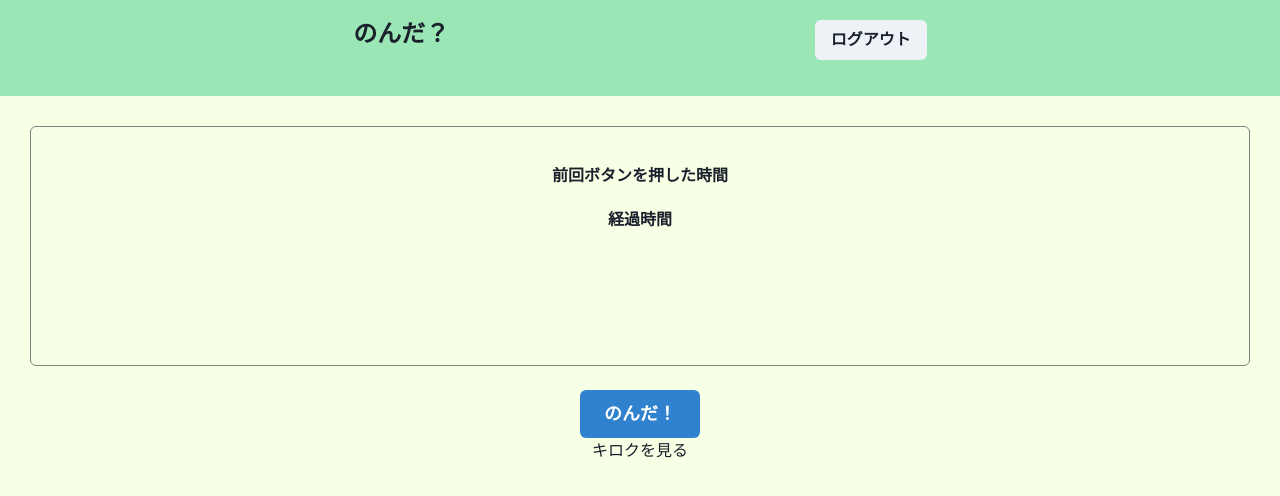
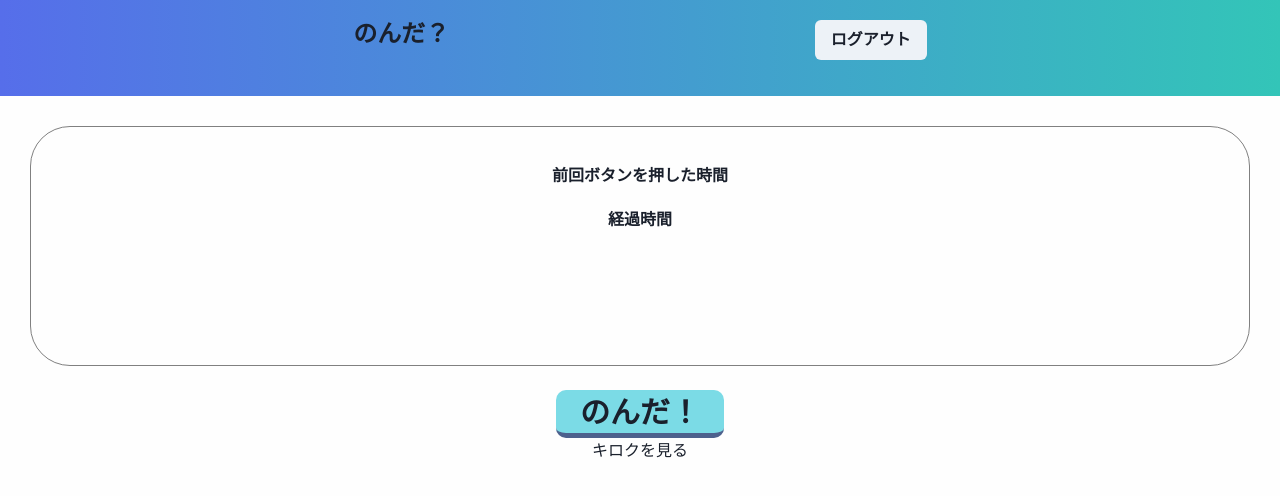
Before and after one commit to seetsuko/its-nonda-, a React (Create React App) app: page / in a window 1280 px wide. Shown: the top 496 px of the page. Built offline with nearby package versions, Linux system fonts and the light colour scheme; no server answers; sample sign-in values are in the browser's storage.

Commit message:
feat: 見た目がよくなかったので、chakraUIを修正した。

```diff
--- a/src/App.tsx
+++ b/src/App.tsx
@@ -10,7 +10,7 @@ type LoginStatus = {
   setToken: any;
 };
 
-// ログインできてるか
+// ログイン状態をContextにする
 export const LoginStatusContext = createContext<LoginStatus>({
   loading: true,
   token: '',
--- a/src/Header.tsx
+++ b/src/Header.tsx
@@ -11,7 +11,6 @@ export const Header = () => {
   const location = useLocation();
   const loginPagePath = location.pathname === '/login';
 
-  // ログインしているかどうかを判定する
   const login = token !== '';
 
   const handleLogoutSubmit = async () => {
@@ -23,7 +22,7 @@ export const Header = () => {
   };
 
   return (
-    <Box px={5} bgColor="green.200" height="12vh" m={0}>
+    <Box px={5} bgGradient="linear(to-r, #566eea,#33c5b8)" height="12vh" m={0}>
       {!loading && (
         <Container width="90vw">
           <Flex as="header" py="5" justifyContent="space-between" m="0px">
--- a/src/pages/Counter.tsx
+++ b/src/pages/Counter.tsx
@@ -67,13 +67,13 @@ export const Counter = () => {
   return (
     <Box>
       {!loading && (
-        <Box textAlign="center" p={30} bg="#f7ffe5" h="88vh">
+        <Box textAlign="center" p={30} bg="#fefefe" h="88vh">
           {login ? (
             <Box>
               <Box
                 w="100%"
                 h="30vh"
-                rounded="md"
+                rounded={40}
                 p={4}
                 borderWidth="1px"
                 borderColor="gray"
@@ -90,7 +90,11 @@ export const Counter = () => {
                 </Box>
               </Box>
               <Button
-                colorScheme="blue"
+                variant="solid"
+                fontSize={{ base: "xl", lg: "3xl" }}
+               bgColor="#7bdbe6"
+               borderBottom="solid 5px #4d618d"
+               borderRadius="10px"
                 mt="24px"
                 size={{ base: 'lg' }}
                 onClick={handleUpdateTimestamp}
--- a/src/pages/TimeList.tsx
+++ b/src/pages/TimeList.tsx
@@ -38,14 +38,14 @@ export const TimeList = () => {
   return (
     <Box>
       {!loading && (
-        <Box textAlign="center" p={30} bg="#f7ffe5" h="88vh">
+        <Box textAlign="center" p={30}  bg="#fefefe" h="88vh">
           {login ? (
             <Box>
               <Text as="b">ボタンを押した時間の記録</Text>
               <Box
                 w="100%"
                 h="60vh"
-                rounded="md"
+                rounded={40}
                 p={4}
                 borderWidth="1px"
                 borderColor="gray"
```
